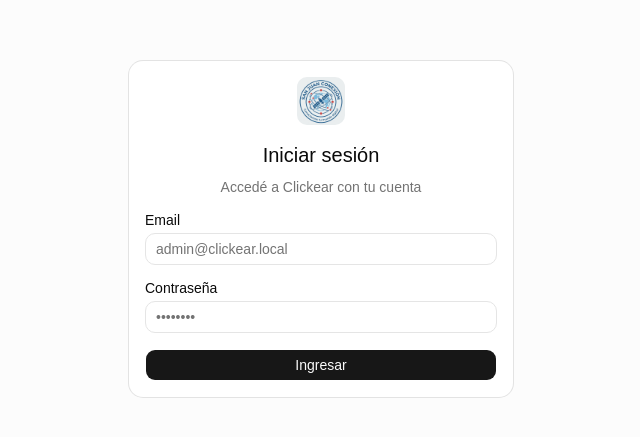
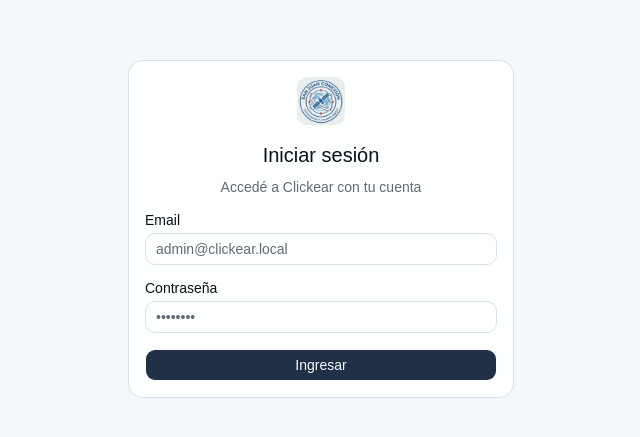
Before and after one commit to Floded/Clikear_Front, a React (Vite) app: page /login in a window 1280 px wide. Shown: the part 171-608 px from the top of the page, without its empty margins (319-959 px from the left). Built offline with nearby package versions, Linux system fonts and the light colour scheme; no server answers.

Commit message:
feat: aplicar paleta corporativa gris azulado ejecutivo

```diff
--- a/src/index.css
+++ b/src/index.css
@@ -49,72 +49,73 @@
 }
 
 :root {
-    --background: oklch(1 0 0);
-    --foreground: oklch(0.145 0 0);
-    --card: oklch(1 0 0);
-    --card-foreground: oklch(0.145 0 0);
-    --popover: oklch(1 0 0);
-    --popover-foreground: oklch(0.145 0 0);
-    --primary: oklch(0.205 0 0);
-    --primary-foreground: oklch(0.985 0 0);
-    --secondary: oklch(0.97 0 0);
-    --secondary-foreground: oklch(0.205 0 0);
-    --muted: oklch(0.97 0 0);
-    --muted-foreground: oklch(0.556 0 0);
-    --accent: oklch(0.97 0 0);
-    --accent-foreground: oklch(0.205 0 0);
+    /* Tema gris azulado ejecutivo */
+    --background: oklch(0.985 0.004 250);
+    --foreground: oklch(0.17 0.018 255);
+    --card: oklch(1 0.003 250);
+    --card-foreground: oklch(0.17 0.018 255);
+    --popover: oklch(1 0.003 250);
+    --popover-foreground: oklch(0.17 0.018 255);
+    --primary: oklch(0.31 0.045 255);
+    --primary-foreground: oklch(0.985 0.005 250);
+    --secondary: oklch(0.955 0.009 250);
+    --secondary-foreground: oklch(0.31 0.045 255);
+    --muted: oklch(0.955 0.009 250);
+    --muted-foreground: oklch(0.52 0.022 250);
+    --accent: oklch(0.945 0.012 250);
+    --accent-foreground: oklch(0.31 0.045 255);
     --destructive: oklch(0.577 0.245 27.325);
-    --border: oklch(0.922 0 0);
-    --input: oklch(0.922 0 0);
-    --ring: oklch(0.708 0 0);
-    --chart-1: oklch(0.87 0 0);
-    --chart-2: oklch(0.556 0 0);
-    --chart-3: oklch(0.439 0 0);
-    --chart-4: oklch(0.371 0 0);
-    --chart-5: oklch(0.269 0 0);
+    --border: oklch(0.905 0.012 250);
+    --input: oklch(0.905 0.012 250);
+    --ring: oklch(0.58 0.035 255);
+    --chart-1: oklch(0.65 0.08 255);
+    --chart-2: oklch(0.52 0.05 240);
+    --chart-3: oklch(0.78 0.05 250);
+    --chart-4: oklch(0.44 0.04 265);
+    --chart-5: oklch(0.31 0.045 255);
     --radius: 0.625rem;
-    --sidebar: oklch(0.985 0 0);
-    --sidebar-foreground: oklch(0.145 0 0);
-    --sidebar-primary: oklch(0.205 0 0);
-    --sidebar-primary-foreground: oklch(0.985 0 0);
-    --sidebar-accent: oklch(0.97 0 0);
-    --sidebar-accent-foreground: oklch(0.205 0 0);
-    --sidebar-border: oklch(0.922 0 0);
-    --sidebar-ring: oklch(0.708 0 0);
+    --sidebar: oklch(0.972 0.007 250);
+    --sidebar-foreground: oklch(0.17 0.018 255);
+    --sidebar-primary: oklch(0.31 0.045 255);
+    --sidebar-primary-foreground: oklch(0.985 0.005 250);
+    --sidebar-accent: oklch(0.94 0.013 250);
+    --sidebar-accent-foreground: oklch(0.31 0.045 255);
+    --sidebar-border: oklch(0.905 0.012 250);
+    --sidebar-ring: oklch(0.58 0.035 255);
 }
 
 .dark {
-    --background: oklch(0.145 0 0);
-    --foreground: oklch(0.985 0 0);
-    --card: oklch(0.205 0 0);
-    --card-foreground: oklch(0.985 0 0);
-    --popover: oklch(0.205 0 0);
-    --popover-foreground: oklch(0.985 0 0);
-    --primary: oklch(0.922 0 0);
-    --primary-foreground: oklch(0.205 0 0);
-    --secondary: oklch(0.269 0 0);
-    --secondary-foreground: oklch(0.985 0 0);
-    --muted: oklch(0.269 0 0);
-    --muted-foreground: oklch(0.708 0 0);
-    --accent: oklch(0.269 0 0);
-    --accent-foreground: oklch(0.985 0 0);
+    --background: oklch(0.175 0.014 255);
+    --foreground: oklch(0.985 0.005 250);
+    --card: oklch(0.215 0.016 255);
+    --card-foreground: oklch(0.985 0.005 250);
+    --popover: oklch(0.215 0.016 255);
+    --popover-foreground: oklch(0.985 0.005 250);
+    --primary: oklch(0.87 0.03 250);
+    --primary-foreground: oklch(0.215 0.04 255);
+    --secondary: oklch(0.29 0.018 255);
+    --secondary-foreground: oklch(0.985 0.005 250);
+    --muted: oklch(0.29 0.018 255);
+    --muted-foreground: oklch(0.71 0.02 250);
+    --accent: oklch(0.30 0.02 255);
+    --accent-foreground: oklch(0.985 0.005 250);
     --destructive: oklch(0.704 0.191 22.216);
-    --border: oklch(1 0 0 / 10%);
-    --input: oklch(1 0 0 / 15%);
-    --ring: oklch(0.556 0 0);
-    --chart-1: oklch(0.87 0 0);
-    --chart-2: oklch(0.556 0 0);
-    --chart-3: oklch(0.439 0 0);
-    --chart-4: oklch(0.371 0 0);
-    --chart-5: oklch(0.269 0 0);
-    --sidebar: oklch(0.205 0 0);
-    --sidebar-foreground: oklch(0.985 0 0);
-    --sidebar-primary: oklch(0.488 0.243 264.376);
-    --sidebar-primary-foreground: oklch(0.985 0 0);
-    --sidebar-accent: oklch(0.269 0 0);
-    --sidebar-accent-foreground: oklch(0.985 0 0);
-    --sidebar-border: oklch(1 0 0 / 10%);
-    --sidebar-ring: oklch(0.556 0 0);
+    --border: oklch(1 0 0 / 12%);
+    --input: oklch(1 0 0 / 16%);
+    --ring: oklch(0.62 0.035 250);
+    --chart-1: oklch(0.75 0.08 255);
+    --chart-2: oklch(0.62 0.06 240);
+    --chart-3: oklch(0.85 0.05 250);
+    --chart-4: oklch(0.55 0.05 265);
+    --chart-5: oklch(0.87 0.03 250);
+    --sidebar: oklch(0.215 0.016 255);
+    --sidebar-foreground: oklch(0.985 0.005 250);
+    --sidebar-primary: oklch(0.87 0.03 250);
+    --sidebar-primary-foreground: oklch(0.985 0.005 250);
+    --sidebar-accent: oklch(0.30 0.02 255);
+    --sidebar-accent-foreground: oklch(0.985 0.005 250);
+    --sidebar-border: oklch(1 0 0 / 12%);
+    --sidebar-ring: oklch(0.62 0.035 250);
 }
 
 @layer base {
```
Also changed, not shown: 4 other files (tests, documents, lock files or other folders).
